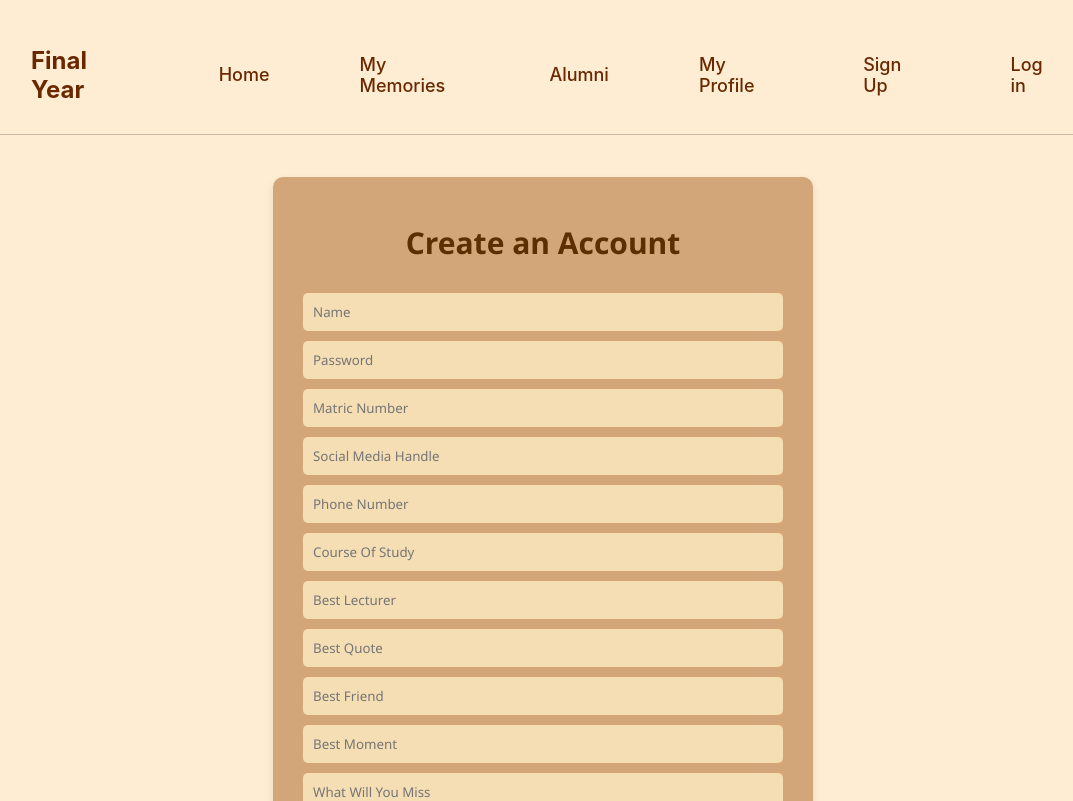
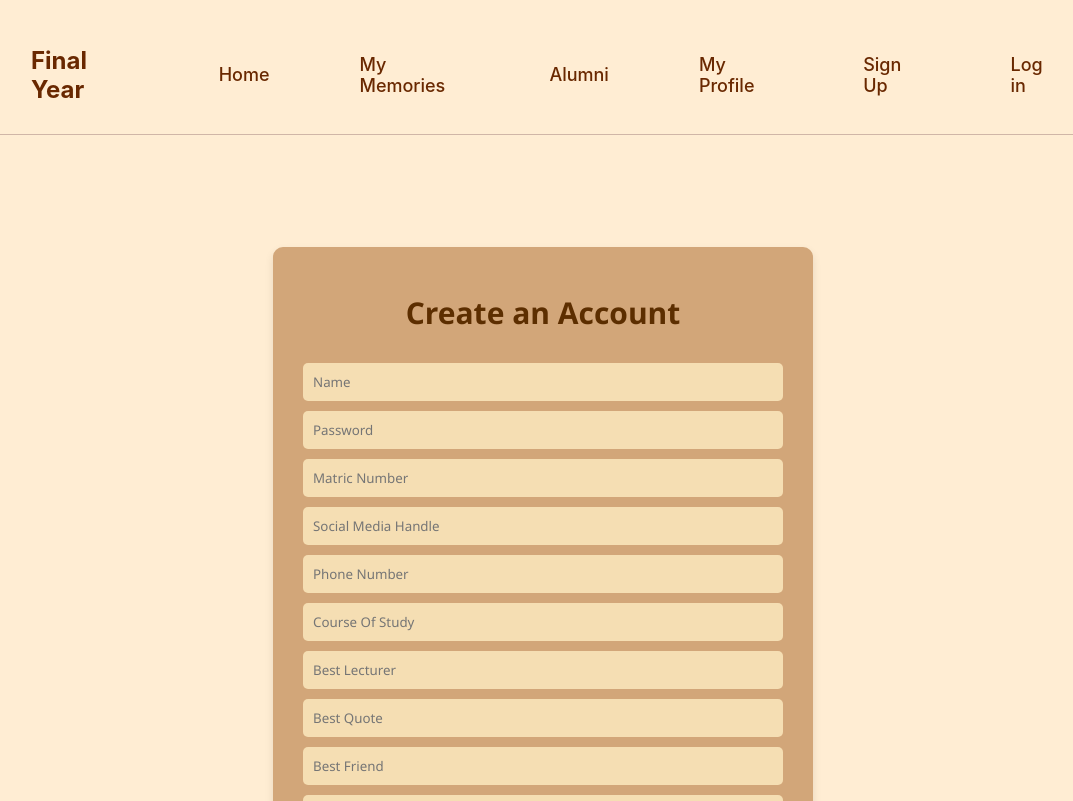
Before and after one commit to Luwaiz/Alumni, a React (Create React App) app: page /signup in a window 1280 px wide. Shown: the top 801 px of the page, without its empty margins (97-1170 px from the left). Built offline with nearby package versions, Linux system fonts and the light colour scheme.

Commit message:
fixed sign up

```diff
--- a/src/pages/SignUp.css
+++ b/src/pages/SignUp.css
@@ -1,9 +1,10 @@
-.container {
+.contai {
     display: flex;
     justify-content: center;
     align-items: center;
     height: 100vh;
     background-color: #ffedd3;
+    /* margin-top: 10px; */
   }
 
   .form-box {
--- a/src/pages/SignUp.js
+++ b/src/pages/SignUp.js
@@ -70,7 +70,7 @@ const SignupForm = () => {
   };
 
   return (
-    <div className="container">
+    <div className="contai">
       <div className="form-box">
         <h2>Create an Account</h2>
         <form onSubmit={handleSubmit}>
```
